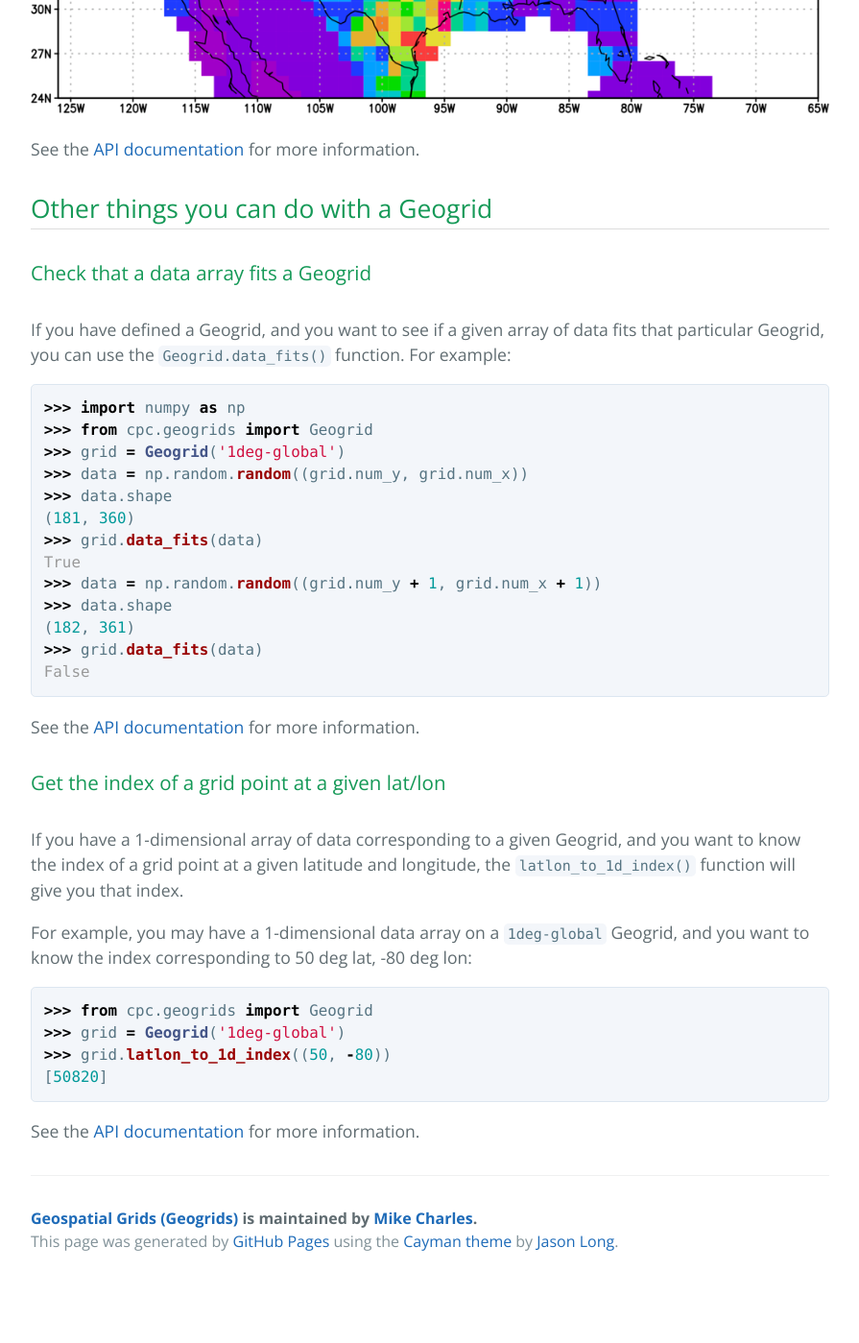
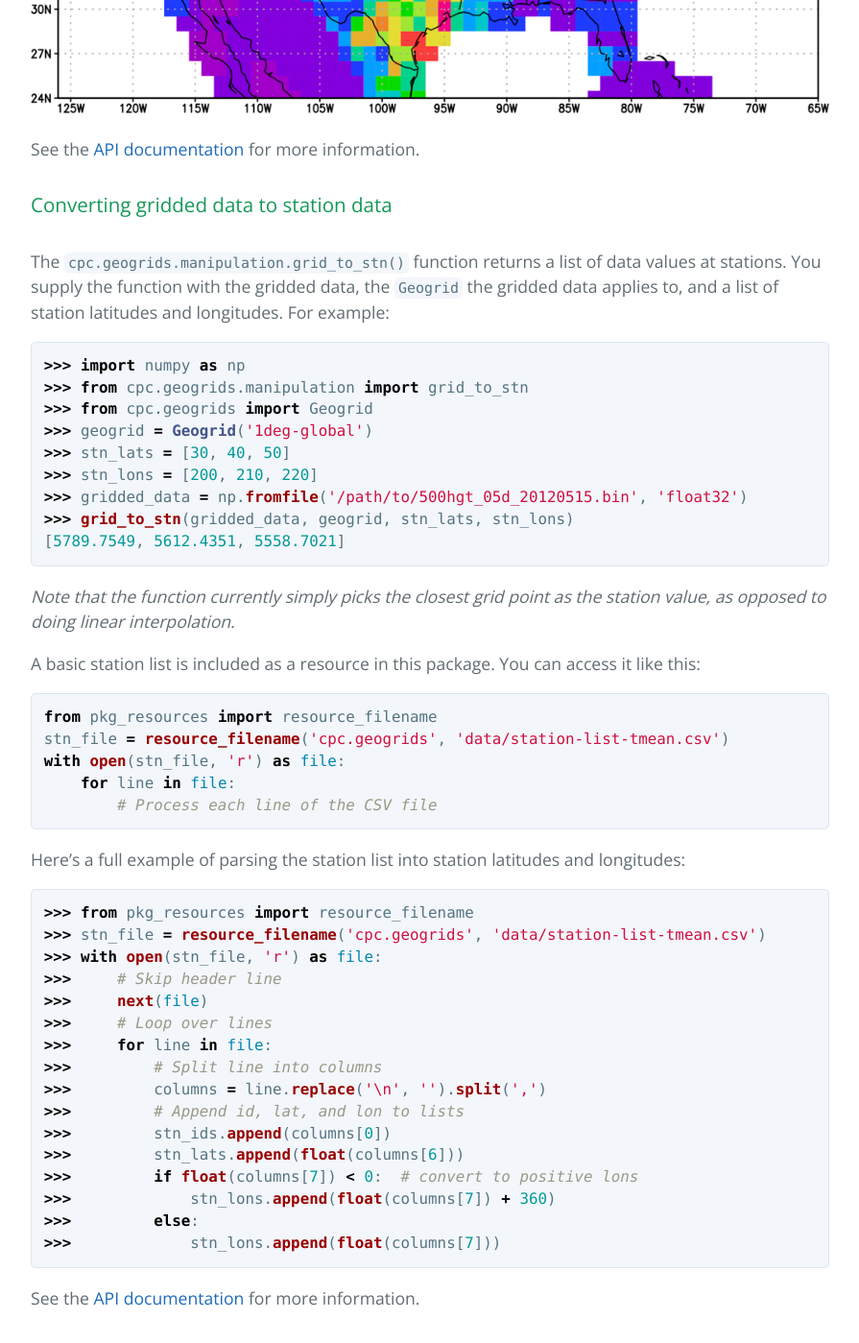
Before and after one commit to mikecharles/cpc.geogrids, a Jekyll site: the page built from docs/index.md, in a window 1280 px wide and 1400 px high, scrolled down 5235 px. Shown: the whole window at 96% size, without its empty margins (192-1087 px from the left). Built offline with Jekyll 4.4.1, drawn with Linux system fonts in a browser that asks for light colours; before the commit the page ends 6572 px from its top, so only the background shows below that.

Commit message:
Add documentation for grid_to_stn function

````diff
--- a/docs/index.md
+++ b/docs/index.md
@@ -163,6 +163,57 @@ Here are the resulting observations:
 
 See the [API documentation](api/manipulation/#functions) for more information.
 
+### Converting gridded data to station data
+
+The `cpc.geogrids.manipulation.grid_to_stn()` function returns a list of data values at stations. You supply the function with the gridded data, the `Geogrid` the gridded data applies to, and a list of station latitudes and longitudes. For example:
+
+```python
+>>> import numpy as np
+>>> from cpc.geogrids.manipulation import grid_to_stn
+>>> from cpc.geogrids import Geogrid
+>>> geogrid = Geogrid('1deg-global')
+>>> stn_lats = [30, 40, 50]
+>>> stn_lons = [200, 210, 220]
+>>> gridded_data = np.fromfile('/path/to/500hgt_05d_20120515.bin', 'float32')
+>>> grid_to_stn(gridded_data, geogrid, stn_lats, stn_lons)
+[5789.7549, 5612.4351, 5558.7021]
+```
+
+*Note that the function currently simply picks the closest grid point as the station value, as opposed to doing linear interpolation.*
+
+A basic station list is included as a resource in this package. You can access it like this:
+
+```python
+from pkg_resources import resource_filename
+stn_file = resource_filename('cpc.geogrids', 'data/station-list-tmean.csv')
+with open(stn_file, 'r') as file:
+    for line in file:
+        # Process each line of the CSV file
+```
+
+Here's a full example of parsing the station list into station latitudes and longitudes:
+
+```python
+>>> from pkg_resources import resource_filename
+>>> stn_file = resource_filename('cpc.geogrids', 'data/station-list-tmean.csv')
+>>> with open(stn_file, 'r') as file:
+>>>     # Skip header line
+>>>     next(file)
+>>>     # Loop over lines
+>>>     for line in file:
+>>>         # Split line into columns
+>>>         columns = line.replace('\n', '').split(',')
+>>>         # Append id, lat, and lon to lists
+>>>         stn_ids.append(columns[0])
+>>>         stn_lats.append(float(columns[6]))
+>>>         if float(columns[7]) < 0:  # convert to positive lons
+>>>             stn_lons.append(float(columns[7]) + 360)
+>>>         else:
+>>>             stn_lons.append(float(columns[7]))
+```
+
+See the [API documentation](api/manipulation.html) for more information.
+
 Other things you can do with a Geogrid
 --------------------------------------
 
````
